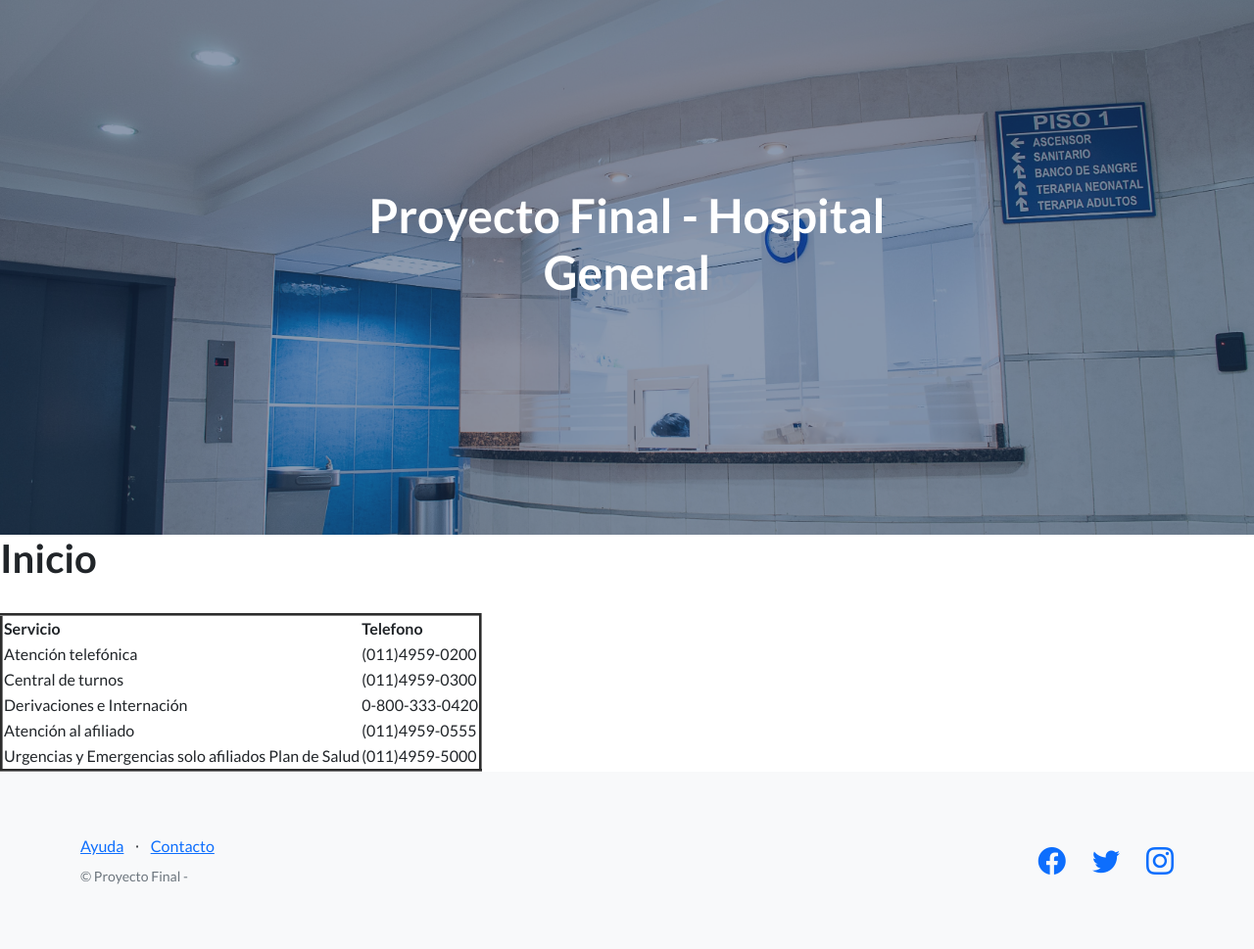
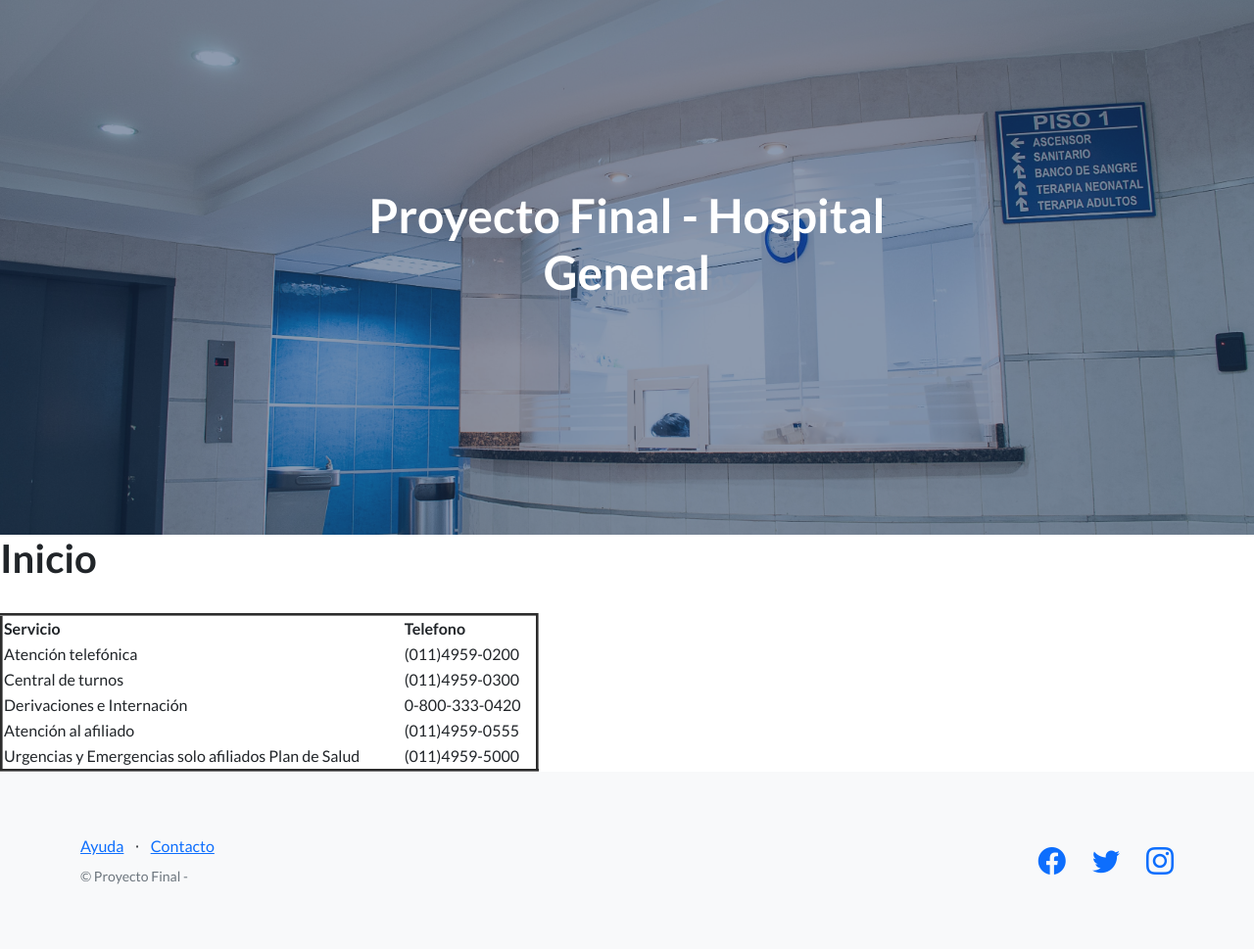
Before and after one commit to federicocolombato/Proyecto_Hospital, a Django app: page /AppHospital/inicio in a window 1280 px wide. Shown: the part 57-1026 px from the top of the page at 98% size. Run offline with Django 4.2, Linux system fonts and the light colour scheme; some libraries are stand-ins or nearby versions.

Commit message:
agregado del ancho de tabla

```diff
--- a/ProyectoHospital/AppHospital/templates/AppHospital/inicio.html
+++ b/ProyectoHospital/AppHospital/templates/AppHospital/inicio.html
@@ -6,7 +6,7 @@
 <h1>Inicio</h1>
 <br>
 
-<table BORDER="3">
+<table BORDER="3", style="width:550px">
     <tr>
       <th>Servicio</th>
       <th>Telefono</th>
```
